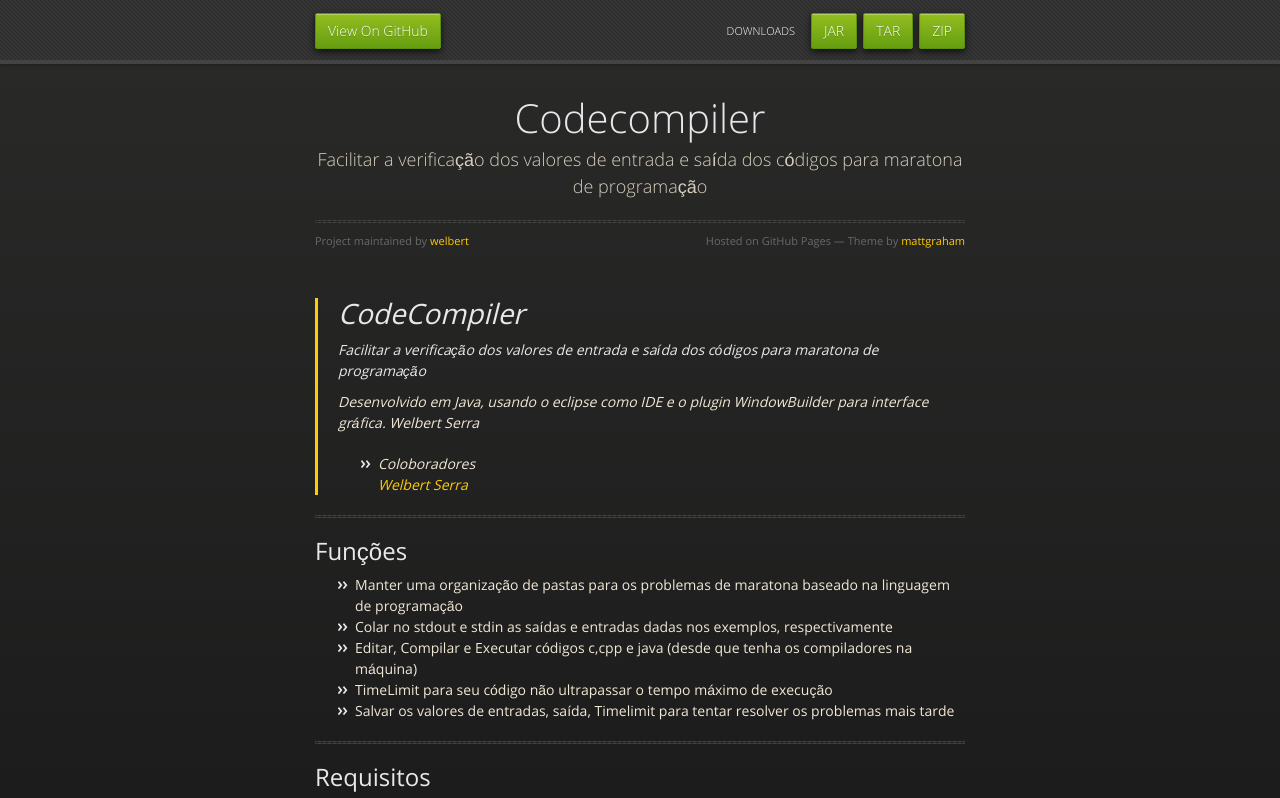
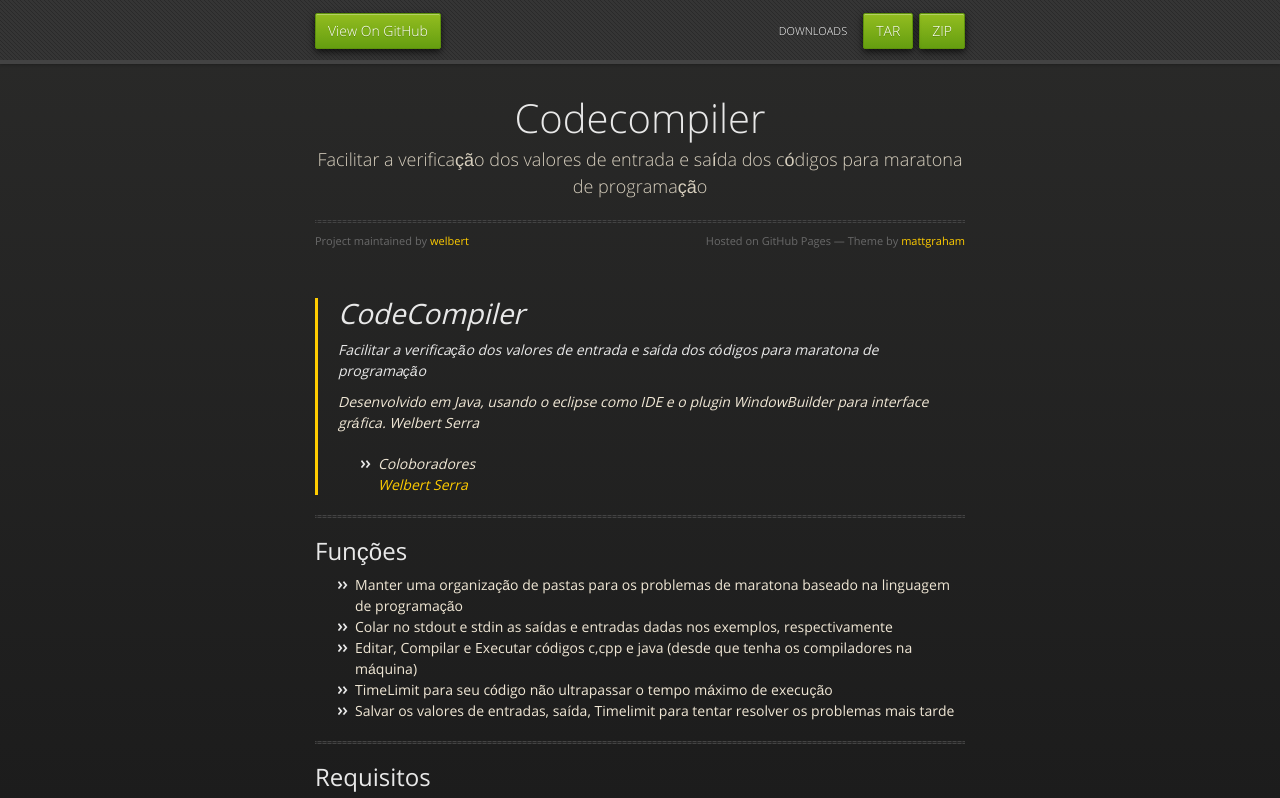
Before and after one commit to welbert/CodeCompiler, a plain HTML site: page index.html in a window 1280 px wide. Shown: the top 798 px of the page. Drawn offline with nearby package versions, Linux system fonts and the light colour scheme.

Commit message:
Retirado o botão jar

```diff
--- a/index.html
+++ b/index.html
@@ -23,7 +23,7 @@
           <li class="fork"><a href="https://github.com/welbert/CodeCompiler">View On GitHub</a></li>
           <li class="downloads"><a href="https://github.com/welbert/CodeCompiler/zipball/master">ZIP</a></li>
           <li class="downloads"><a href="https://github.com/welbert/CodeCompiler/tarball/master">TAR</a></li>
-	<li class="downloads"><a href="https://github.com/welbert/CodeCompiler/raw/master/CodeCompiler.jar">JAR</a></li>
+	<li class="downloads" style="display: none;"><a href="https://github.com/welbert/CodeCompiler/raw/master/CodeCompiler.jar">JAR</a></li>
           <li class="title">DOWNLOADS</li>
         </nav>
       </div><!-- end header -->
```
